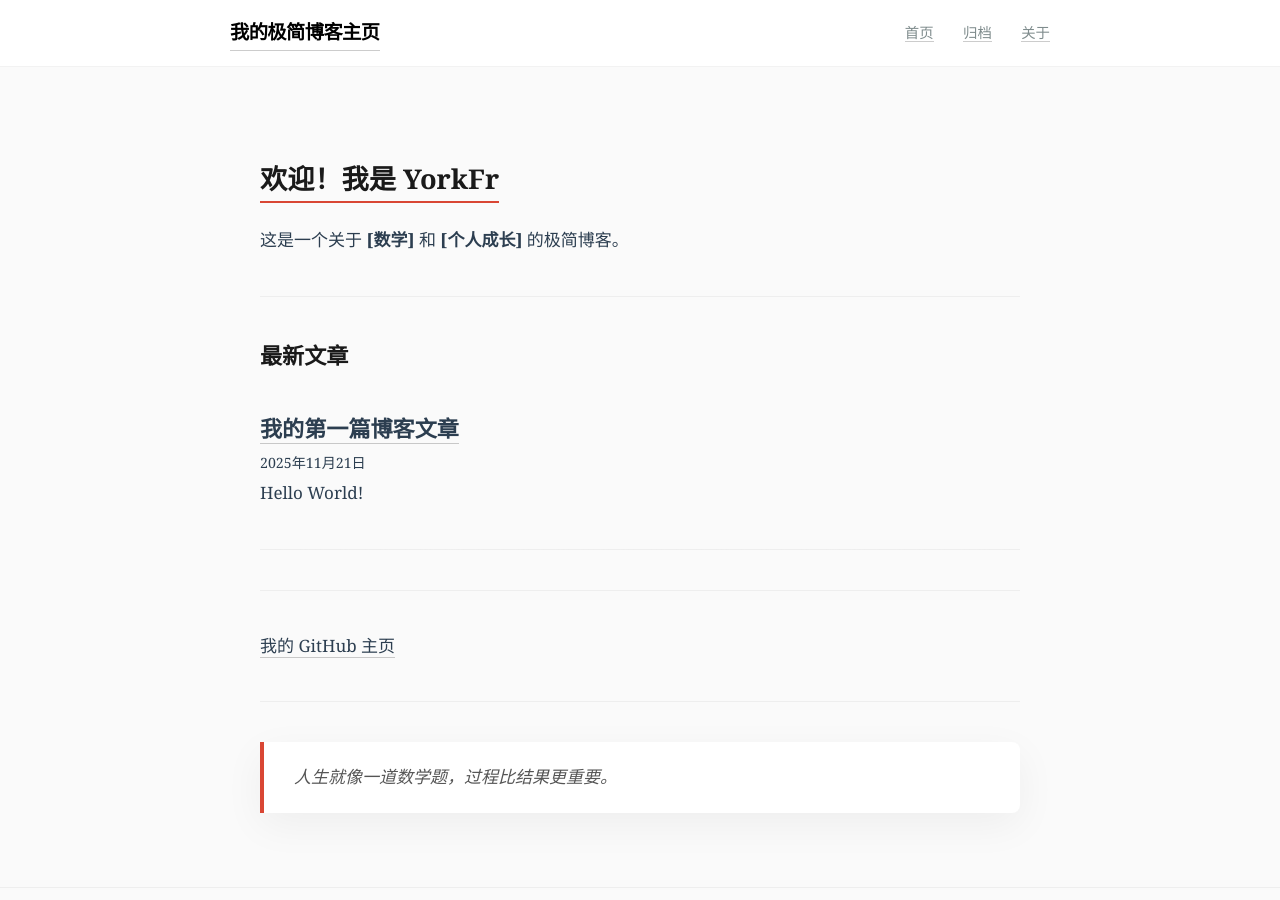
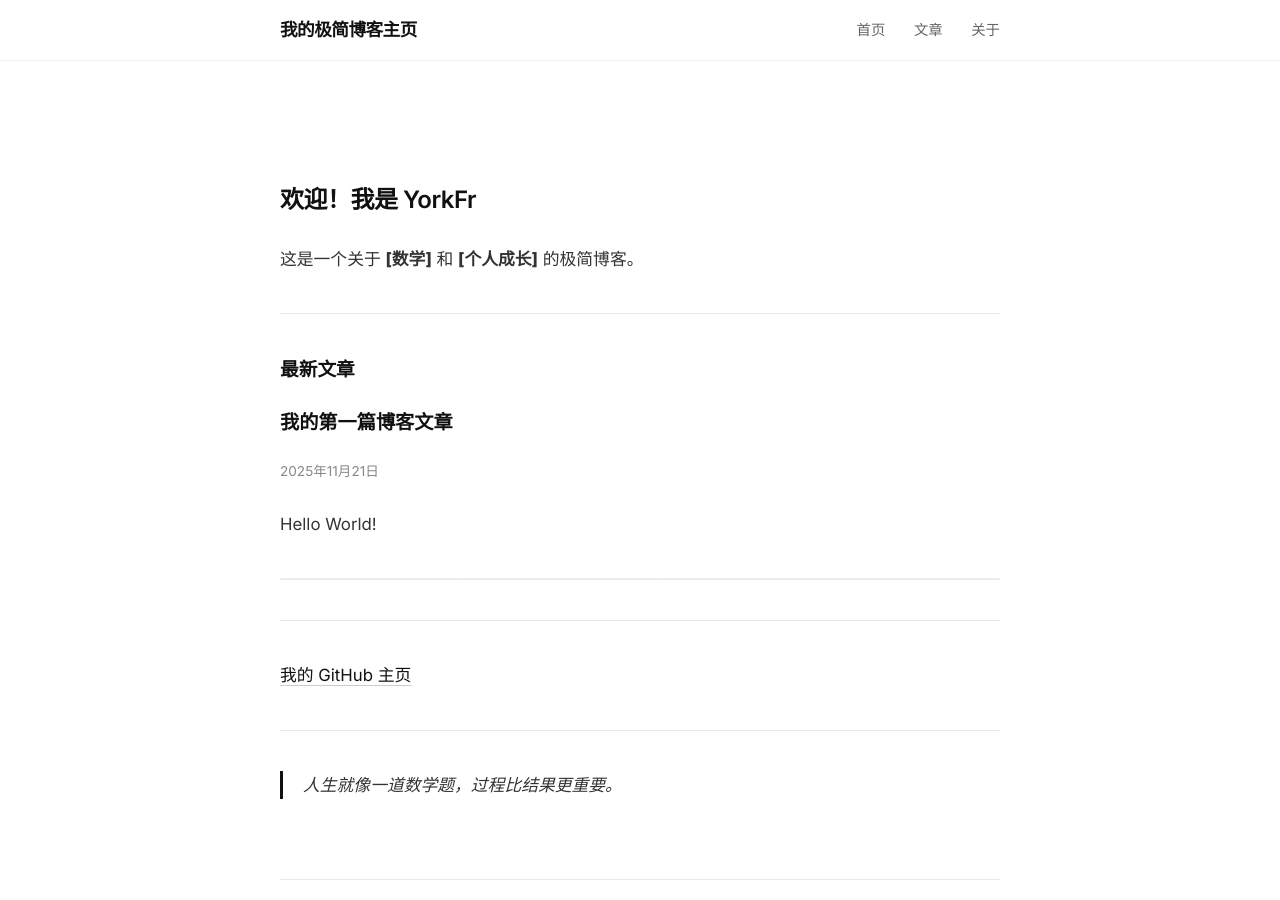
Before and after one commit to YorkFr/YorkFr.github.io, a Jekyll site: the page built from index.md, in a window 1280 px wide and 900 px high. Built offline with Jekyll 4.4.1, drawn with Linux system fonts in a browser that asks for light colours; some of the changed text lies outside the part shown.

Commit message:
Refactor default layout and styles in HTML
Updated styles and structure for improved layout and design.

```diff
--- a/_layouts/default.html
+++ b/_layouts/default.html
@@ -7,178 +7,204 @@
 
     <link rel="preconnect" href="https://fonts.googleapis.com">
     <link rel="preconnect" href="https://fonts.gstatic.com" crossorigin>
-    <link href="https://fonts.googleapis.com/css2?family=Inter:wght@400;600&family=Noto+Serif+SC:wght@400;700&display=swap" rel="stylesheet">
+    <link href="https://fonts.googleapis.com/css2?family=Inter:wght@300;400;600;800&family=Merriweather:ital,wght@0,300;0,700;1,300&display=swap" rel="stylesheet">
 
     <style>
         :root {
-            --bg-color: #fafafa;       /* 高级灰白背景 */
-            --card-bg: #ffffff;        /* 纯白卡片 */
-            --primary-text: #2c3e50;   /* 深蓝灰，比纯黑更优雅 */
-            --secondary-text: #7f8c8d; /* 辅助文字颜色 */
-            --accent-color: #D94634;   /* 提亮色：赤陶红 (链接/重点) */
-            --shadow: 0 12px 40px rgba(0,0,0,0.05); /* 漫射阴影 */
+            --bg: #ffffff;
+            --text-main: #111111;
+            --text-secondary: #666666;
+            --accent: #007AFF; /* iOS 蓝 */
+            --card-hover: #f5f5f7;
+            --border: #eaeaea;
+            --nav-height: 60px;
         }
 
-        * { margin: 0; padding: 0; box-sizing: border-box; }
+        /* 全局顺滑滚动 */
+        html { scroll-behavior: smooth; }
 
         body {
-            font-family: 'Noto Serif SC', 'Georgia', serif; /* 优先使用衬线体，更有文学感 */
-            background-color: var(--bg-color);
-            color: var(--primary-text);
-            line-height: 1.8; /* 宽松行高 */
-            font-size: 17px;
-            -webkit-font-smoothing: antialiased; /* 字体抗锯齿 */
+            margin: 0;
+            padding: 0;
+            font-family: 'Inter', -apple-system, BlinkMacSystemFont, sans-serif; /* 优先使用无衬线 */
+            background-color: var(--bg);
+            color: var(--text-main);
+            line-height: 1.7;
+            -webkit-font-smoothing: antialiased;
         }
 
-        /* 顶部导航栏 */
+        /* --- 顶部导航 (毛玻璃效果) --- */
         header {
-            background: rgba(255,255,255,0.9);
-            backdrop-filter: blur(10px); /* 毛玻璃特效 */
-            position: sticky;
+            position: fixed;
             top: 0;
-            z-index: 100;
+            width: 100%;
+            height: var(--nav-height);
+            background: rgba(255, 255, 255, 0.8);
+            backdrop-filter: saturate(180%) blur(20px); /* 核心高级感来源 */
+            -webkit-backdrop-filter: saturate(180%) blur(20px);
             border-bottom: 1px solid rgba(0,0,0,0.05);
-            padding: 15px 0;
+            z-index: 999;
+            display: flex;
+            align-items: center;
+            justify-content: center;
         }
 
-        .nav-container {
-            max-width: 860px;
-            margin: 0 auto;
+        .nav-inner {
+            width: 100%;
+            max-width: 720px; /* 更加收敛的宽度，便于阅读 */
+            padding: 0 20px;
             display: flex;
-            justify-content: space-between; /* 两端对齐 */
+            justify-content: space-between;
             align-items: center;
-            padding: 0 20px;
         }
 
-        .site-title {
-            font-family: 'Inter', sans-serif;
-            font-weight: 700;
-            font-size: 1.2rem;
-            color: #000;
+        .site-brand {
+            font-weight: 800;
+            font-size: 1.1rem;
+            color: var(--text-main);
             text-decoration: none;
             letter-spacing: -0.5px;
         }
 
         .nav-links a {
-            margin-left: 25px;
-            font-family: 'Inter', sans-serif;
+            margin-left: 24px;
             font-size: 0.9rem;
-            color: var(--secondary-text);
+            color: var(--text-secondary);
             text-decoration: none;
-            transition: 0.3s;
+            font-weight: 500;
+            transition: color 0.2s ease;
         }
 
-        .nav-links a:hover { color: var(--accent-color); }
+        .nav-links a:hover { color: var(--text-main); }
 
-        /* 核心内容卡片 */
-        .main-container {
-            max-width: 800px; /* 最佳阅读宽度 */
-            margin: 40px auto;
-            padding: 0 20px;
-            min-height: 80vh;
+        /* --- 布局容器 --- */
+        .container {
+            max-width: 720px;
+            margin: 0 auto;
+            padding: 120px 20px 60px; /* 顶部留出导航栏的高度 */
+            animation: fadeIn 0.6s ease-out; /* 进场动画 */
         }
 
-        /* 文章内容的样式重置 */
-        main {
-            background: transparent;
+        /* --- 排版优化 --- */
+        h1 {
+            font-size: 2.5rem;
+            font-weight: 800;
+            letter-spacing: -1px;
+            margin-bottom: 0.5em;
+            line-height: 1.2;
         }
 
-        /* 标题样式优化 */
-        h1, h2, h3 {
-            font-weight: 700;
-            color: #1a1a1a;
-            margin-top: 2em;
-            margin-bottom: 0.8em;
-            line-height: 1.3;
+        h2 {
+            font-size: 1.5rem;
+            font-weight: 600;
+            margin-top: 2.5em;
+            margin-bottom: 1em;
+            letter-spacing: -0.5px;
         }
 
-        h1 { font-size: 2.2em; letter-spacing: -1px; margin-top: 0.5em; }
-        h2 { font-size: 1.6em; border-bottom: 2px solid var(--accent-color); display: inline-block; padding-bottom: 5px; }
-        h3 { font-size: 1.3em; }
-
-        /* 链接样式 */
-        a { color: var(--primary-text); text-decoration: none; border-bottom: 1px solid rgba(0,0,0,0.2); transition: border-color 0.3s; }
-        main a:hover { border-bottom-color: var(--accent-color); color: var(--accent-color); }
-
-        /* 列表项优化 */
-        ul, ol { margin-left: 1.2em; margin-bottom: 1.5em; color: #444; }
-        li { margin-bottom: 0.5em; }
-
-        /* 引用块样式 */
-        blockquote {
-            background: #fff;
-            border-left: 4px solid var(--accent-color);
-            padding: 20px 30px;
-            margin: 30px 0;
-            color: #555;
-            font-style: italic;
-            box-shadow: var(--shadow);
-            border-radius: 0 8px 8px 0;
+        p {
+            margin-bottom: 1.5em;
+            font-size: 1.05rem;
+            color: #333;
         }
 
-        /* 代码块简单修饰 */
-        code {
-            background: #eef0f2;
-            padding: 2px 6px;
-            border-radius: 4px;
-            font-family: monospace;
-            font-size: 0.9em;
-            color: #d63384;
+        a {
+            color: var(--text-main);
+            text-decoration: underline;
+            text-decoration-color: rgba(0,0,0,0.2);
+            text-underline-offset: 4px;
+            transition: all 0.2s;
         }
 
-        /* 图片自适应 */
-        img {
-            max-width: 100%;
-            height: auto;
-            border-radius: 8px;
-            display: block;
-            margin: 30px auto;
-            box-shadow: var(--shadow);
+        a:hover {
+            color: var(--accent);
+            text-decoration-color: var(--accent);
         }
 
-        /* 分割线 */
-        hr { border: 0; height: 1px; background: #eee; margin: 40px 0; }
-
-        /* 底部 */
-        footer {
-            text-align: center;
-            padding: 60px 0;
-            color: #aaa;
-            font-family: 'Inter', sans-serif;
-            font-size: 0.85rem;
-            border-top: 1px solid #eee;
-            margin-top: 60px;
+        /* --- 针对文章列表的特殊样式 (Card 风格) --- */
+        /* 这里的样式会作用于 index.md 里的循环列表 */
+        h3 {
+            margin-top: 20px !important;
+            margin-bottom: 5px !important;
         }
 
-        /* 移动端微调 */
+        h3 a {
+            font-size: 1.2rem;
+            font-weight: 600;
+            text-decoration: none;
+            border: none;
+        }
+
+        h3 a:hover { color: var(--accent); }
+
+        small {
+            color: #888;
+            font-size: 0.85rem;
+            font-family: 'Inter', sans-serif;
+        }
+
+        hr {
+            border: 0;
+            height: 1px;
+            background: var(--border);
+            margin: 40px 0;
+        }
+
+        /* --- 引用块优化 --- */
+        blockquote {
+            border-left: 3px solid var(--text-main);
+            margin: 30px 0;
+            padding-left: 20px;
+            font-family: 'Merriweather', serif; /* 引用使用衬线体，形成对比 */
+            font-style: italic;
+            color: #444;
+        }
+
+        /* --- 底部 --- */
+        footer {
+            margin-top: 80px;
+            padding-top: 40px;
+            border-top: 1px solid var(--border);
+            color: #999;
+            font-size: 0.8rem;
+            text-align: center;
+        }
+
+        /* --- 简单的进场动画 --- */
+        @keyframes fadeIn {
+            from { opacity: 0; transform: translateY(10px); }
+            to { opacity: 1; transform: translateY(0); }
+        }
+
+        /* --- 移动端适配 --- */
         @media (max-width: 600px) {
-            h1 { font-size: 1.8em; }
-            .main-container { margin-top: 20px; }
+            h1 { font-size: 2rem; }
+            .container { padding-top: 100px; }
         }
     </style>
 </head>
 <body>
 
     <header>
-        <div class="nav-container">
-            <a href="/" class="site-title">{{ site.title }}</a>
+        <div class="nav-inner">
+            <a href="/" class="site-brand">{{ site.title }}</a>
             <nav class="nav-links">
                 <a href="/">首页</a>
-                <a href="/archive">归档</a>
+                <a href="/archive">文章</a>
                 <a href="/about">关于</a>
             </nav>
         </div>
     </header>
 
-    <div class="main-container">
+    <div class="container">
         <main>
             {{ content }}
         </main>
+
+        <footer>
+            <p>&copy; {{ site.time | date: "%Y" }} {{ site.title }}</p>
+        </footer>
     </div>
-
-    <footer>
-        <p>&copy; {{ site.time | date: "%Y" }} {{ site.title }} <br> Designed with Simplicity</p>
-    </footer>
 
 </body>
 </html>
```
